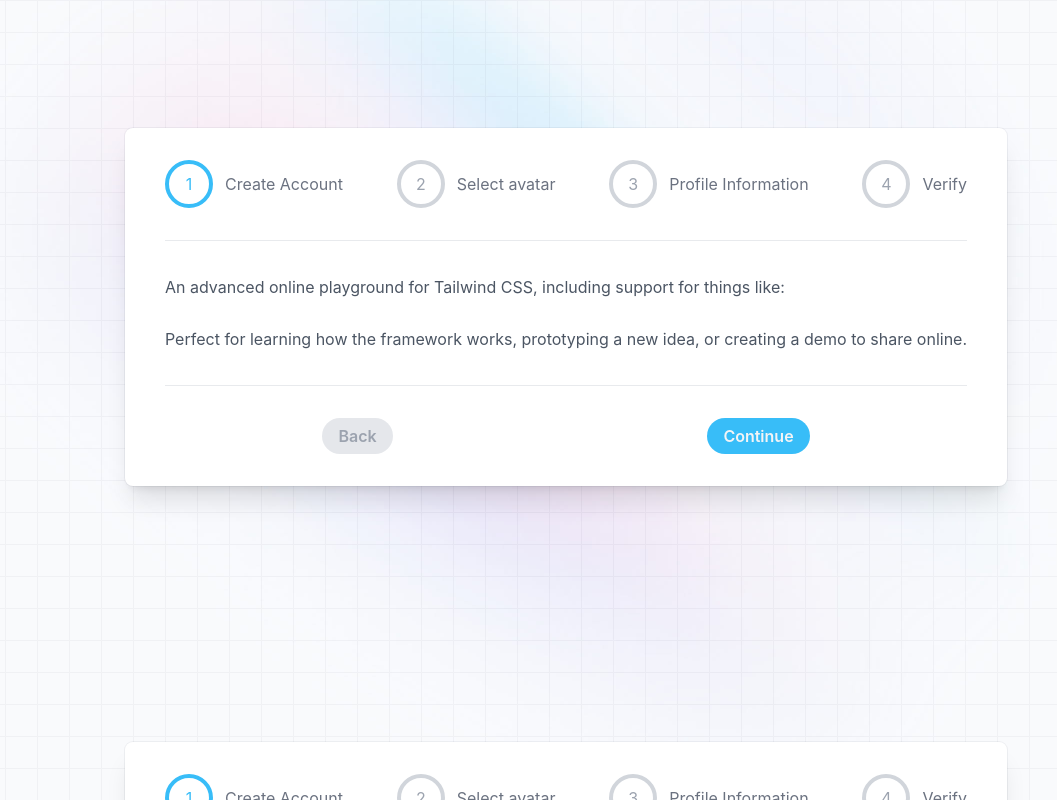
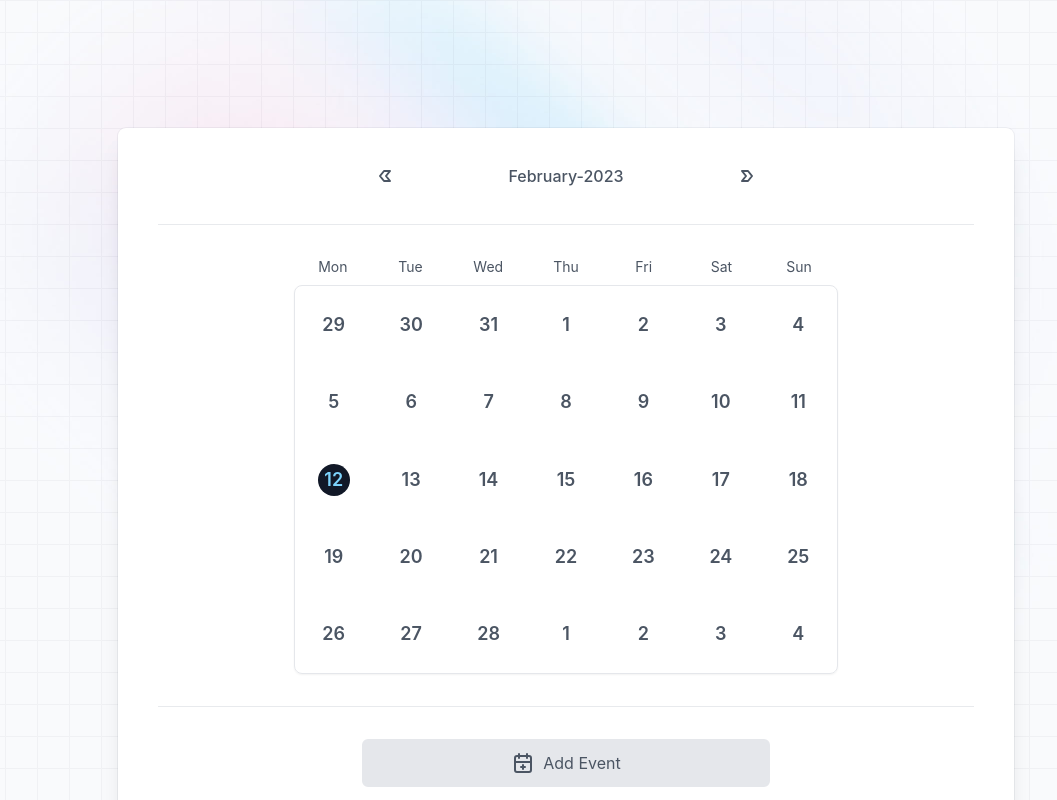
Before and after one commit to juanm512/calendar-steps-chart, a React (Vite) app: page / in a window 1280 px wide. Shown: the top 800 px of the page, without its empty margins (74-1131 px from the left). Built offline with nearby package versions, Linux system fonts and the light colour scheme.

Commit message:
added the base for the calendar animations

```diff
--- a/package.json
+++ b/package.json
@@ -9,6 +9,7 @@
     "preview": "vite preview"
   },
   "dependencies": {
+    "date-fns": "^2.29.3",
     "framer-motion": "^9.0.2",
     "react": "^18.2.0",
     "react-dom": "^18.2.0",
--- a/src/App.tsx
+++ b/src/App.tsx
@@ -1,3 +1,4 @@
+import CalendarMain from "./components/CalendarMain";
 import StepsMain from "./components/StepsMain";
 
 function App() {
@@ -16,11 +17,13 @@ function App() {
       */}
 
       {/* main content here */}
-      {/* Calendar */}
-      {/* Steps */}
-      <StepsMain />
-      <StepsMain />
-      {/* Chart */}
+      <>
+        {/* Calendar */}
+        <CalendarMain />
+        {/* Steps */}
+        <StepsMain />
+        {/* Chart */}
+      </>
       {/* footer here */}
     </div>
   );
--- /dev/null
+++ b/src/components/CalendarMain.tsx
@@ -0,0 +1,253 @@
+import { useState, useEffect } from "react";
+import { AnimatePresence, motion } from "framer-motion";
+import {
+  format,
+  parse,
+  startOfToday,
+  add,
+  getDay,
+  eachDayOfInterval,
+  endOfMonth,
+  startOfMonth,
+  isToday,
+} from "date-fns";
+
+export default function CalendarMain() {
+  let today = startOfToday();
+  const [selectedDate, setSelectedDate] = useState(today);
+  const [selectedMonth, setSelectedMonth] = useState(
+    format(new Date(), "MMMM-yyyy")
+  );
+  let firstDayCurrentMonth = startOfMonth(
+    parse(selectedMonth, "MMMM-yyyy", new Date())
+  );
+  //   console.log("firstDayCurrentMonth", firstDayCurrentMonth);
+
+  type day = {
+    date: Date | number;
+    isCurrentMonth: boolean;
+    isPrevMonth: boolean;
+    isNextMonth: boolean;
+    isToday: boolean;
+  };
+
+  const [days, setDays] = useState<day[]>([]);
+
+  useEffect(() => {
+    let lastDayCurrentMonth = endOfMonth(firstDayCurrentMonth);
+
+    const startDayInterval = add(firstDayCurrentMonth, {
+      days: -getDay(firstDayCurrentMonth),
+    });
+    const endDayInterval = add(lastDayCurrentMonth, {
+      days: 6 - getDay(lastDayCurrentMonth),
+    });
+
+    let daysInterval = eachDayOfInterval({
+      start: startDayInterval,
+      end: endDayInterval,
+    });
+
+    // console.log("days", daysInterval);
+
+    const daysArray = daysInterval.map((day) => {
+      let isCurrentMonth =
+        format(day, "MMMM-yyyy") === format(firstDayCurrentMonth, "MMMM-yyyy");
+      let isPrevMonth =
+        format(day, "MMMM-yyyy") ===
+        format(add(firstDayCurrentMonth, { months: -1 }), "MMMM-yyyy");
+      let isNextMonth =
+        format(day, "MMMM-yyyy") ===
+        format(add(firstDayCurrentMonth, { months: 1 }), "MMMM-yyyy");
+      return {
+        date: day,
+        isCurrentMonth,
+        isPrevMonth,
+        isNextMonth,
+        isToday: isToday(day),
+      };
+    });
+
+    console.log("daysWithDate", daysArray);
+    setDays(daysArray);
+  }, [selectedMonth]);
+
+  function previousMonth() {
+    let firstDayNextMonth = add(firstDayCurrentMonth, { months: -1 });
+    setSelectedMonth(format(firstDayNextMonth, "MMMM-yyyy"));
+  }
+
+  function nextMonth() {
+    let firstDayNextMonth = add(firstDayCurrentMonth, { months: 1 });
+    setSelectedMonth(format(firstDayNextMonth, "MMMM-yyyy"));
+  }
+
+  return (
+    // dark:bg-neutral-800
+    <div className="relative w-full bg-white px-6 py-8 shadow-xl ring-1 ring-gray-900/5  sm:mx-auto sm:max-w-xl sm:rounded-lg sm:px-10 lg:max-w-4xl">
+      <div className="mx-auto w-full max-w-xl lg:max-w-4xl">
+        <div className="divide-y divide-gray-300/50">
+          <div className="flex justify-center space-y-6 pb-8 text-base leading-7 text-gray-600">
+            <div className=" grid w-full grid-cols-3 justify-items-center md:w-8/12 ">
+              <button
+                onClick={previousMonth}
+                className="flex aspect-square h-8 items-center overflow-hidden rounded-full p-1 hover:bg-gray-300"
+              >
+                <svg
+                  xmlns="http://www.w3.org/2000/svg"
+                  className="aspect-square h-8"
+                  viewBox="0 0 24 24"
+                  stroke-width={2}
+                  stroke="currentColor"
+                  fill="none"
+                  strokeLinecap="round"
+                  strokeLinejoin="round"
+                >
+                  <path stroke="none" d="M0 0h24v24H0z" fill="none"></path>
+                  <path d="M11 17h6l-4 -5l4 -5h-6l-4 5z"></path>
+                </svg>
+              </button>
+              <div className="flex h-8 items-center overflow-hidden">
+                <p className="text-base font-medium text-gray-600">
+                  {selectedMonth}
+                </p>
+              </div>
+              <button
+                onClick={nextMonth}
+                className="flex aspect-square h-8 items-center overflow-hidden rounded-full p-1 hover:bg-gray-300"
+              >
+                <svg
+                  xmlns="http://www.w3.org/2000/svg"
+                  className="aspect-square h-8"
+                  viewBox="0 0 24 24"
+                  stroke-width={2}
+                  stroke="currentColor"
+                  fill="none"
+                  strokeLinecap="round"
+                  strokeLinejoin="round"
+                >
+                  <path stroke="none" d="M0 0h24v24H0z" fill="none"></path>
+                  <path d="M13 7h-6l4 5l-4 5h6l4 -5z"></path>
+                </svg>
+              </button>
+            </div>
+          </div>
+          <div className="space-y-6 py-8 text-base leading-7 text-gray-600">
+            <div className="flex flex-col items-center justify-center gap-y-2">
+              <div className="grid w-full grid-cols-7 md:w-8/12">
+                <p className="text-center text-sm font-normal text-gray-600 sm:after:content-['on']">
+                  M
+                </p>
+                <p className="text-center text-sm font-normal text-gray-600 sm:after:content-['ue']">
+                  T
+                </p>
+                <p className="text-center text-sm font-normal text-gray-600 sm:after:content-['ed']">
+                  W
+                </p>
+                <p className="text-center text-sm font-normal text-gray-600 sm:after:content-['hu']">
+                  T
+                </p>
+                <p className="text-center text-sm font-normal text-gray-600 sm:after:content-['ri']">
+                  F
+                </p>
+                <p className="text-center text-sm font-normal text-gray-600 sm:after:content-['at']">
+                  S
+                </p>
+                <p className="text-center text-sm font-normal text-gray-600 sm:after:content-['un']">
+                  S
+                </p>
+              </div>
+              <div className="grid w-full grid-cols-7 rounded-lg border shadow-sm md:w-8/12">
+                {days &&
+                  days.map((day) => {
+                    return (
+                      <Day
+                        key={day.date.toString()}
+                        date={day.date}
+                        isCurrentMonth={day.isCurrentMonth}
+                        isPrevMonth={day.isPrevMonth}
+                        isNextMonth={day.isNextMonth}
+                        isToday={day.isToday}
+                        selectedDate={selectedDate}
+                        setSelectedDate={setSelectedDate}
+                      />
+                      //   <div
+                      //     key={day.date.toString()}
+                      //     className="flex aspect-square h-full items-center justify-center"
+                      //   >
+                      //     <button
+                      //       className={
+                      //         "flex aspect-square h-8 items-center justify-center rounded-full text-lg font-semibold " +
+                      //         (day.isToday
+                      //           ? " bg-gray-900 text-sky-600 hover:bg-gray-500 hover:text-gray-100"
+                      //           : "text-gray-600 hover:bg-gray-500 hover:text-gray-100")
+                      //       }
+                      //     >
+                      //       {format(day.date, "d")}
+                      //     </button>
+                      //   </div>
+                    );
+                  })}
+              </div>
+            </div>
+          </div>
+          <div className="space-y-6 pt-8 text-base leading-7 text-gray-600">
+            <div className="flex flex-row items-center justify-center">
+              <button className="flex basis-full flex-row items-center justify-center gap-2 rounded-md border-2 bg-gray-200 px-4 py-2 hover:border-gray-500 sm:basis-6/12">
+                <svg
+                  xmlns="http://www.w3.org/2000/svg"
+                  className="inline-block aspect-square h-6"
+                  viewBox="0 0 24 24"
+                  stroke-width={2}
+                  stroke="currentColor"
+                  fill="none"
+                  strokeLinecap="round"
+                  strokeLinejoin="round"
+                >
+                  <path stroke="none" d="M0 0h24v24H0z" fill="none"></path>
+                  <path d="M4 5m0 2a2 2 0 0 1 2 -2h12a2 2 0 0 1 2 2v12a2 2 0 0 1 -2 2h-12a2 2 0 0 1 -2 -2z"></path>
+                  <path d="M16 3l0 4"></path>
+                  <path d="M8 3l0 4"></path>
+                  <path d="M4 11l16 0"></path>
+                  <path d="M10 16l4 0"></path>
+                  <path d="M12 14l0 4"></path>
+                </svg>
+                Add Event
+              </button>
+            </div>
+          </div>
+        </div>
+      </div>
+    </div>
+  );
+}
+
+const Day = ({
+  key,
+  date,
+  isCurrentMonth,
+  isPrevMonth,
+  isNextMonth,
+  isToday,
+  selectedDate,
+  setSelectedDate,
+}: any) => {
+  return (
+    <div
+      key={key}
+      className="flex aspect-square h-full items-center justify-center"
+    >
+      <button
+        className={
+          "flex aspect-square h-8 items-center justify-center rounded-full text-lg font-semibold " +
+          (isToday
+            ? " bg-gray-900 text-sky-300 hover:bg-gray-500 hover:text-gray-100"
+            : "text-gray-600 hover:bg-gray-500 hover:text-gray-100") +
+          (isCurrentMonth ? " " : " text-gray-300")
+        }
+      >
+        {format(date, "d")}
+      </button>
+    </div>
+  );
+};
```
Also changed, not shown: 1 other file (tests, documents, lock files or other folders).
